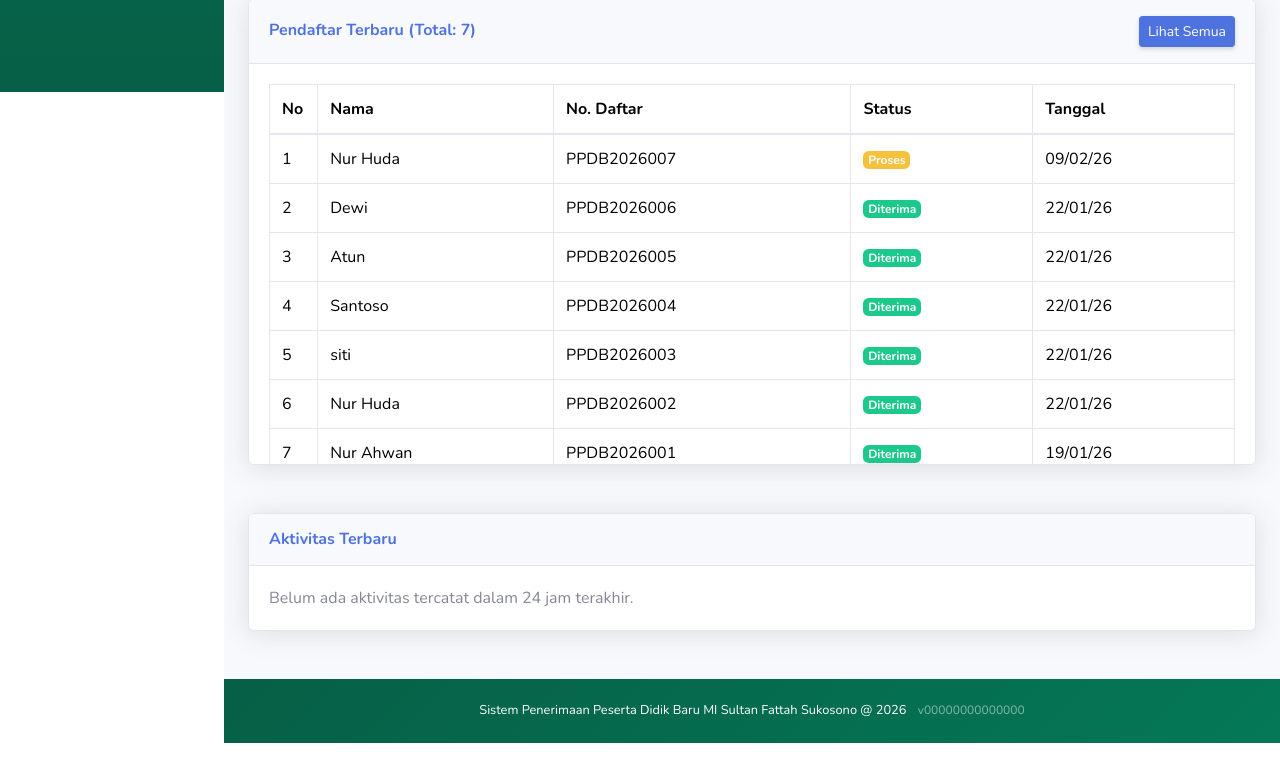
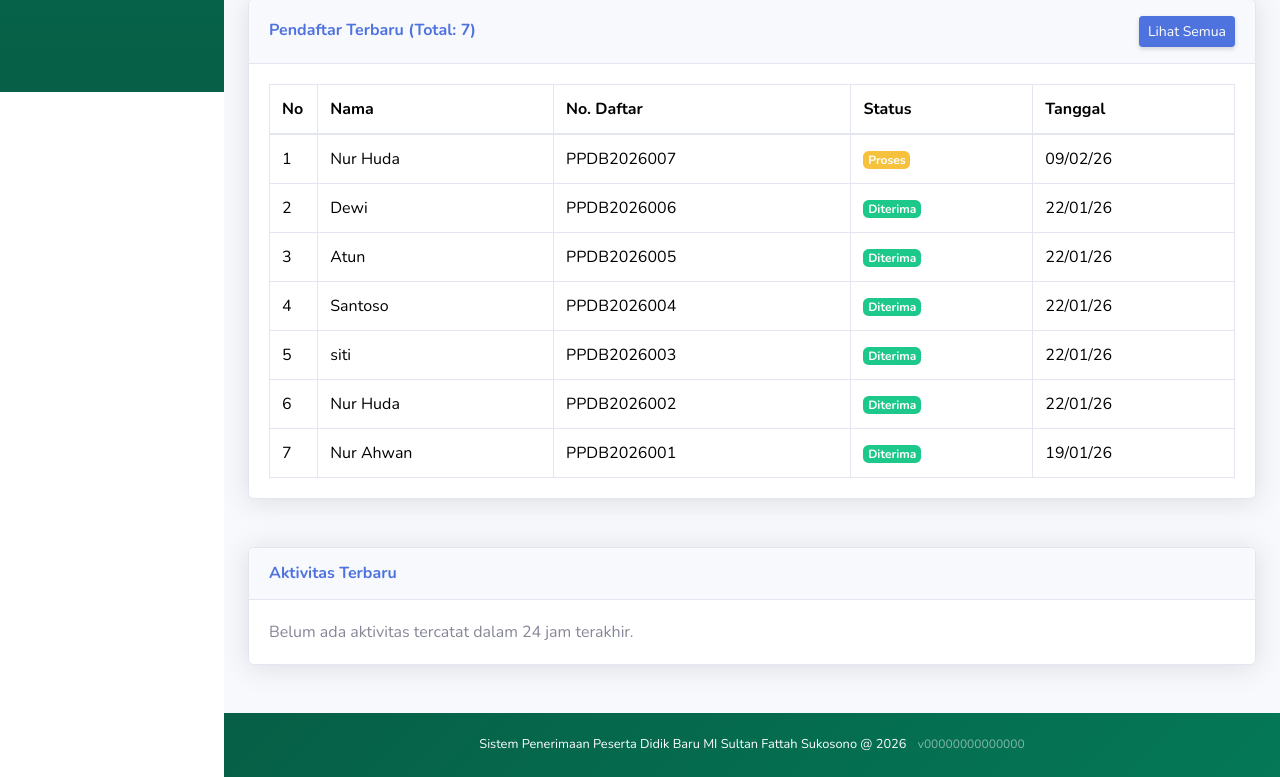
Before and after one commit to dewecorp/ppdb, a PHP site: page /admin/index.php in a window 1280 px wide. Shown: the part 708-1485 px from the top of the page. Before the commit the page ends 1451 px from the top, so only its background shows below. Run offline with PHP 8.4, Linux system fonts and the light colour scheme; a user stored in the database is signed in; data comes from the database, SQL or seed files in the repository; data that the repository does not hold is empty; some libraries are stand-ins or nearby versions.

Commit message:
update tabel

```diff
--- a/admin/pages/dashboard.php
+++ b/admin/pages/dashboard.php
@@ -79,9 +79,30 @@ if ($res_recent = $mysqli->query("SELECT nama_lengkap, no_pendaftaran, status_da
 }
 ?>
 <style>
-        .activity-scroll, .recent-registrants-scroll {
+    .activity-scroll {
         max-height: 400px;
         overflow-y: auto;
+    }
+
+    .recent-registrants-scroll {
+        overflow: visible;
+    }
+
+    .recent-registrants-table-wrap {
+        max-height: 400px;
+        overflow-y: auto;
+        overflow-x: auto;
+    }
+
+    .recent-registrants-table-wrap .table {
+        margin-bottom: 0;
+    }
+
+    .recent-registrants-table-wrap thead th {
+        position: sticky;
+        top: 0;
+        z-index: 2;
+        background: #fff;
     }
 
     .timeline-actor {
@@ -196,7 +217,7 @@ if ($res_recent = $mysqli->query("SELECT nama_lengkap, no_pendaftaran, status_da
                     <?php if (empty($recent_registrants)): ?>
                         <p class="text-center text-muted my-3">Belum ada pendaftar.</p>
                     <?php else: ?>
-                        <div class="table-responsive">
+                        <div class="table-responsive recent-registrants-table-wrap">
                             <table class="table table-bordered table-hover" width="100%" cellspacing="0">
                                 <thead>
                                     <tr>
--- a/admin/template/footer.php
+++ b/admin/template/footer.php
@@ -223,6 +223,8 @@ $tahun_ajaran = get_option('tahun_ajaran', date('Y') . '/' . (date('Y') + 1));
             if ($('#tablePendaftar').length) {
                 $('#tablePendaftar').DataTable({
                     responsive: true,
+                    pageLength: 5,
+                    lengthMenu: [[5, 10, 25, 50, -1], [5, 10, 25, 50, 'Semua']],
                     dom: 'Bfrtip',
                     buttons: [
                         {
--- a/config.php
+++ b/config.php
@@ -400,6 +400,24 @@ function normalize_pendaftar_duplicate_value(string $field, $value): string
     return function_exists('mb_strtolower') ? mb_strtolower($value, 'UTF-8') : strtolower($value);
 }
 
+function pendaftar_duplicate_sql_expression(string $field): string
+{
+    if (in_array($field, ['nik', 'kk', 'hp'], true)) {
+        $expr = "TRIM(COALESCE(`$field`, ''))";
+        foreach ([' ', '-', '.', '+', '/', '(', ')'] as $char) {
+            $expr = "REPLACE($expr, '$char', '')";
+        }
+
+        return $expr;
+    }
+
+    if (in_array($field, ['anak_ke', 'jumlah_saudara'], true)) {
+        return "COALESCE(NULLIF(TRIM(CAST(`$field` AS CHAR)), ''), '0')";
+    }
+
+    return "LOWER(TRIM(COALESCE(`$field`, '')))";
+}
+
 function pendaftar_duplicate_exists(array $data, ?int $excludeId = null, ?array $fields = null): ?array
 {
     global $mysqli;
@@ -413,7 +431,7 @@ function pendaftar_duplicate_exists(array $data, ?int $excludeId = null, ?array
         if (!isset($allowed[$field])) {
             continue;
         }
-        $where[] = "LOWER(TRIM(COALESCE(`$field`, ''))) = ?";
+        $where[] = pendaftar_duplicate_sql_expression($field) . ' = ?';
         $params[] = normalize_pendaftar_duplicate_value($field, $data[$field] ?? '');
     }
 
```
Also changed, not shown: admin/pages/pendaftar.php (+25 -9 lines), 1 other file.
